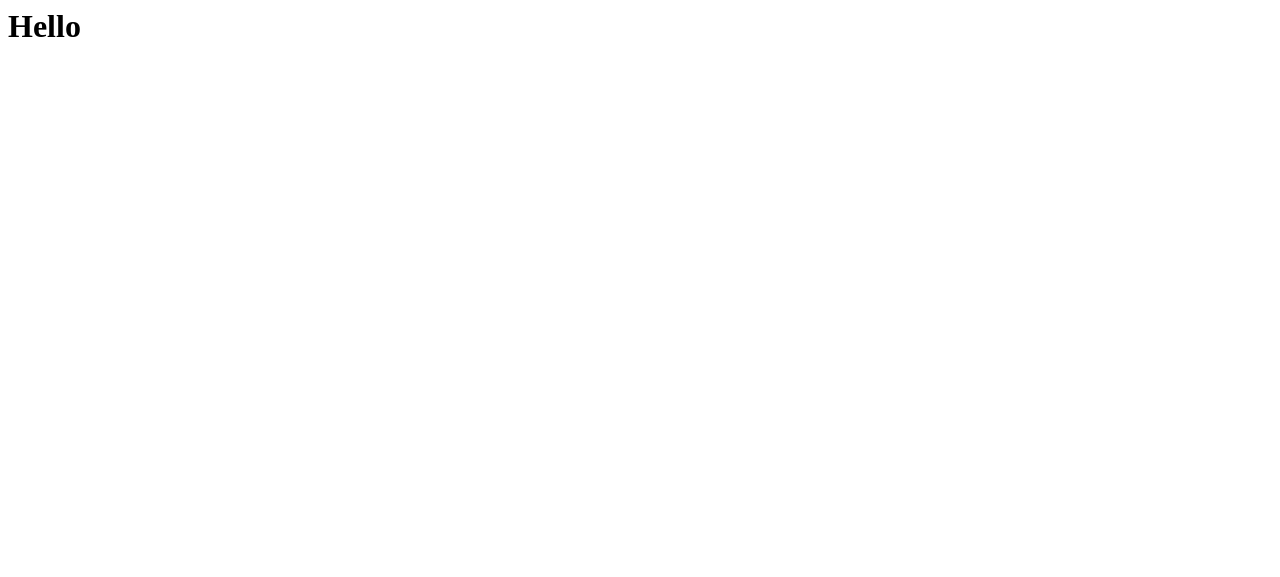
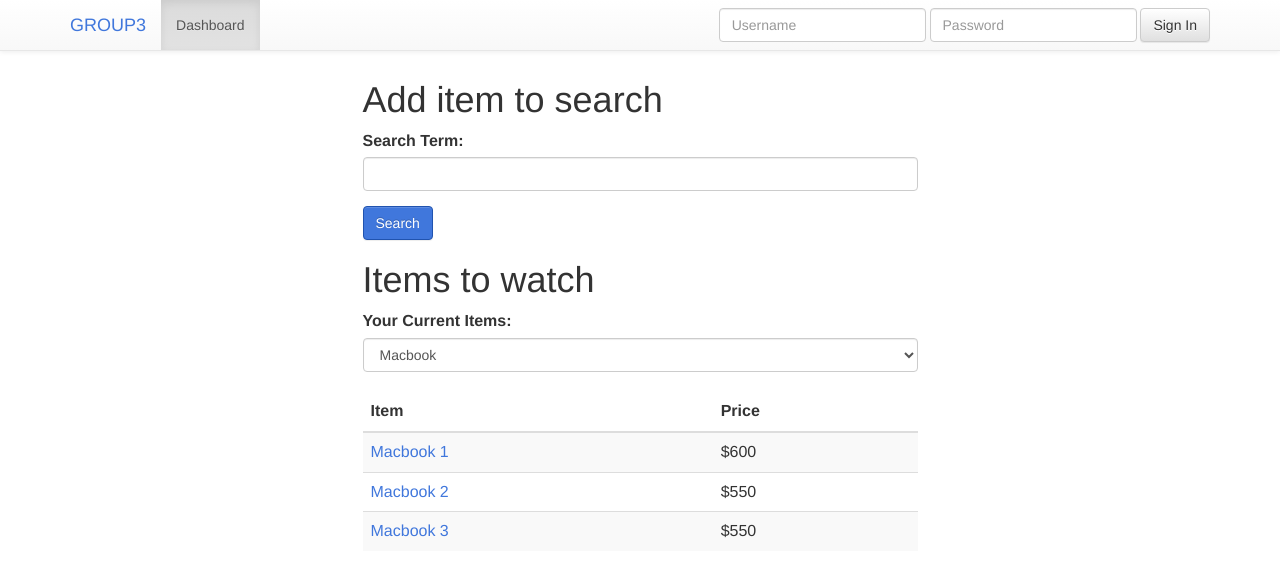
Before and after one commit to chrichaa/ls-project, a Django app: page /project/ in a window 1280 px wide. Before the commit the part shown is almost empty. Shown: the top 577 px of the page. Run offline with Django 3.2, Linux system fonts and the light colour scheme; some libraries are stand-ins or nearby versions.

Commit message:
add mock index.html

```diff
--- a/mysite/project/templates/project/index.html
+++ b/mysite/project/templates/project/index.html
@@ -1,2 +1,113 @@
+<head>
+    <!-- jQuery required by bootstrap.min.js -->
+    <script src="//code.jquery.com/jquery-1.11.3.min.js"></script>
 
-<h1>Hello</h1>
+    <!-- Latest compiled and minified CSS -->
+    <link rel="stylesheet" href="https://maxcdn.bootstrapcdn.com/bootstrap/3.3.6/css/bootstrap.min.css" integrity="sha384-1q8mTJOASx8j1Au+a5WDVnPi2lkFfwwEAa8hDDdjZlpLegxhjVME1fgjWPGmkzs7" crossorigin="anonymous">
+
+    <!-- Optional theme -->
+    <link rel="stylesheet" href="https://maxcdn.bootstrapcdn.com/bootstrap/3.3.6/css/bootstrap-theme.min.css" integrity="sha384-fLW2N01lMqjakBkx3l/M9EahuwpSfeNvV63J5ezn3uZzapT0u7EYsXMjQV+0En5r" crossorigin="anonymous">
+
+    <!-- Latest compiled and minified JavaScript -->
+    <script src="https://maxcdn.bootstrapcdn.com/bootstrap/3.3.6/js/bootstrap.min.js" integrity="sha384-0mSbJDEHialfmuBBQP6A4Qrprq5OVfW37PRR3j5ELqxss1yVqOtnepnHVP9aJ7xS" crossorigin="anonymous"></script>
+
+    <style>
+        label {
+            font-size: 16px;
+        }
+        .special:hover{
+            color: #bfd1f3;
+        }
+        a{
+            color: #4077dc;
+        }
+        a:hover{
+            color: #193e81;
+        }
+    </style>
+
+</head>
+
+<nav class="navbar navbar-default navbar-fixed-top">
+    <div class="container">
+        <div class="navbar-header">
+            <button type="button" class="navbar-toggle collapsed" data-toggle="collapse" data-target="#navbar" aria-expanded="false" aria-controls="navbar">
+                <span class="sr-only">Toggle navigation</span>
+                <span class="icon-bar"></span>
+                <span class="icon-bar"></span>
+                <span class="icon-bar"></span>
+            </button>
+            <a class="navbar-brand" style="color: #4077dc;" href="#">GROUP3</a>
+        </div>
+        <div id="navbar" class="navbar-collapse collapse">
+            <ul class="nav navbar-nav">
+                <li class="active"><a href="#">Dashboard</a></li>
+            </ul>
+            <form class="navbar-form navbar-right">
+                <div class="form-group">
+                    <input type="text" class="form-control" name="username" placeholder="Username">
+                </div>
+                <div class="form-group">
+                    <input type="text" class="form-control" name="password" placeholder="Password">
+                </div>
+                <button type="submit" class="btn btn-default">Sign In</button>
+            </form>
+        </div><!--/.nav-collapse -->
+    </div>
+</nav>
+
+<div class="container" style="padding-top: 60px;">
+    <div class="row">
+        <div class="col-md-6 col-md-offset-3">
+            <div>
+                <h1>Add item to search</h1>
+                <form action="/ask" method="GET">
+                    <fieldset>
+                        <div class="form-group">
+                            <label for="term">Search Term:</label>
+                            <input type="text" class="form-control input-default" id="term" name="term">
+                        </div>
+                        <button type="submit" class="btn btn-primary special" style="border-color: #2053af; background: #4077dc;">Search</button>
+                    </fieldset>
+                </form>
+            </div>
+            <div>
+                <h1>Items to watch</h1>
+                <label for="searchlist">Your Current Items:</label>
+                <select id="searchlist" name="searchlist" class="form-control input-default">
+                    <option value="macbook">Macbook</option>
+                    <option value="xbox">Xbox</option>
+                    <option value="adidas">Adidas</option>
+                    <option value="toaster">Toaster</option>
+                </select>
+
+                </br>
+                <div class="table-responsive">
+                    <table class="table table-striped table-hover">
+                        <thead>
+                            <tr>
+                                <th>Item</th>
+                                <th>Price</th>
+
+                            </tr>
+                        </thead>
+                        <tbody>
+                            <tr>
+                                <td><a href="https://www.google.com">Macbook 1</a></td>
+                                <td>$600</td>
+                            </tr>
+                            <tr>
+                                <td><a href="https://www.google.com">Macbook 2</a></td>
+                                <td>$550</td>
+                            </tr>
+                            <tr>
+                                <td><a href="https://www.google.com">Macbook 3</a></td>
+                                <td>$550</td>
+                            </tr>
+                        </tbody>
+                    </table>
+                </div>
+            </div>
+        </div>
+    </div>
+</div>
```
